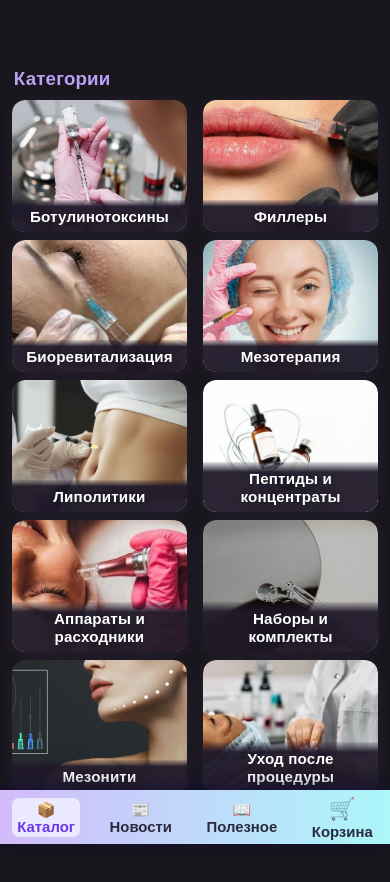
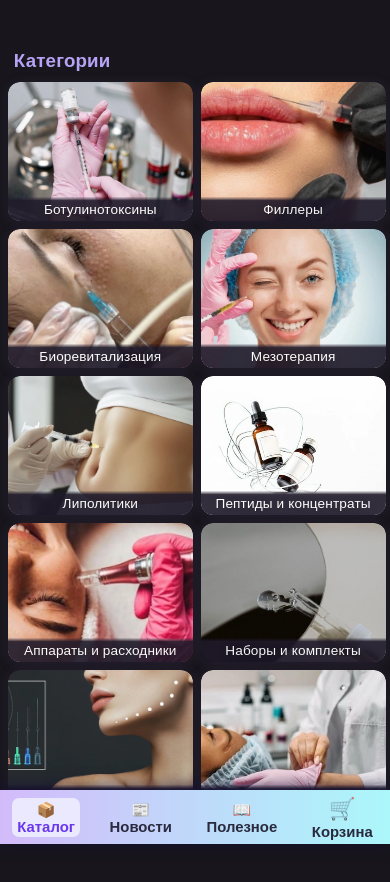
Before and after one commit to AlexSalavat/facade-stone-app, a React (Vite) app: page /catalog in a window 390 px wide. Shown: the top 882 px of the page. Built offline with nearby package versions, Linux system fonts and the light colour scheme.

Commit message:
first dss

```diff
--- a/src/components/CategoryCard.css
+++ b/src/components/CategoryCard.css
@@ -1,11 +1,11 @@
 .category-card {
-  width: 170px;
-  max-width: 45vw;
-  min-width: 140px;
+  width: 46vw;
+  max-width: 185px;
+  min-width: 128px;
   aspect-ratio: 1.33/1;
   background: #18151d;
-  border-radius: 18px;
-  box-shadow: 0 2px 14px 0 rgba(120,90,180,0.14);
+  border-radius: 17px;
+  box-shadow: 0 2px 14px 0 rgba(120,90,180,0.13);
   overflow: hidden;
   cursor: pointer;
   display: flex;
@@ -25,41 +25,49 @@
   width: 100%;
   height: 100%;
   object-fit: cover;
-  border-radius: 18px;
+  border-radius: 17px;
   display: block;
 }
 
 .category-card-title {
   position: absolute;
   left: 0; right: 0; bottom: 0;
-  background: linear-gradient(0deg, rgba(32,26,42,0.95) 80%, rgba(32,26,42,0.12) 100%);
+  background: linear-gradient(0deg, rgba(32,26,42,0.95) 85%, rgba(32,26,42,0.07) 100%);
   color: #fff;
-  font-size: 1.04rem;
-  font-weight: 600;
+  font-size: 0.92rem;
+  font-weight: 500;
   letter-spacing: 0.01em;
-  padding: 10px 12px 7px 12px;
+  padding: 6px 7px 5px 7px;
   text-align: center;
-  border-radius: 0 0 18px 18px;
+  border-radius: 0 0 17px 17px;
   width: 100%;
   box-sizing: border-box;
-  text-shadow: 0 2px 8px #1118;
-  line-height: 1.18;
+  text-shadow: 0 1.5px 8px #0005;
+  line-height: 1.11;
   white-space: normal;
+  font-family: 'Montserrat', 'Arial', sans-serif;
+  opacity: 0.96;
 }
 
-/* Мобила — меньше размер */
+/* Эффект наведения */
+.category-card:active, .category-card:focus {
+  box-shadow: 0 5px 18px 0 rgba(120,90,180,0.19);
+  transform: scale(0.985);
+}
+
+/* Для мобилы */
 @media (max-width: 700px) {
   .category-card {
-    width: 47vw;
-    min-width: 135px;
-    border-radius: 13px;
+    width: 48vw;
+    min-width: 112px;
+    border-radius: 12px;
   }
   .category-card-img {
-    border-radius: 13px;
+    border-radius: 12px;
   }
   .category-card-title {
-    font-size: 0.95rem;
-    padding: 8px 6px 6px 6px;
-    border-radius: 0 0 13px 13px;
+    font-size: 0.85rem;
+    padding: 5px 4px 4px 4px;
+    border-radius: 0 0 12px 12px;
   }
 }
```
